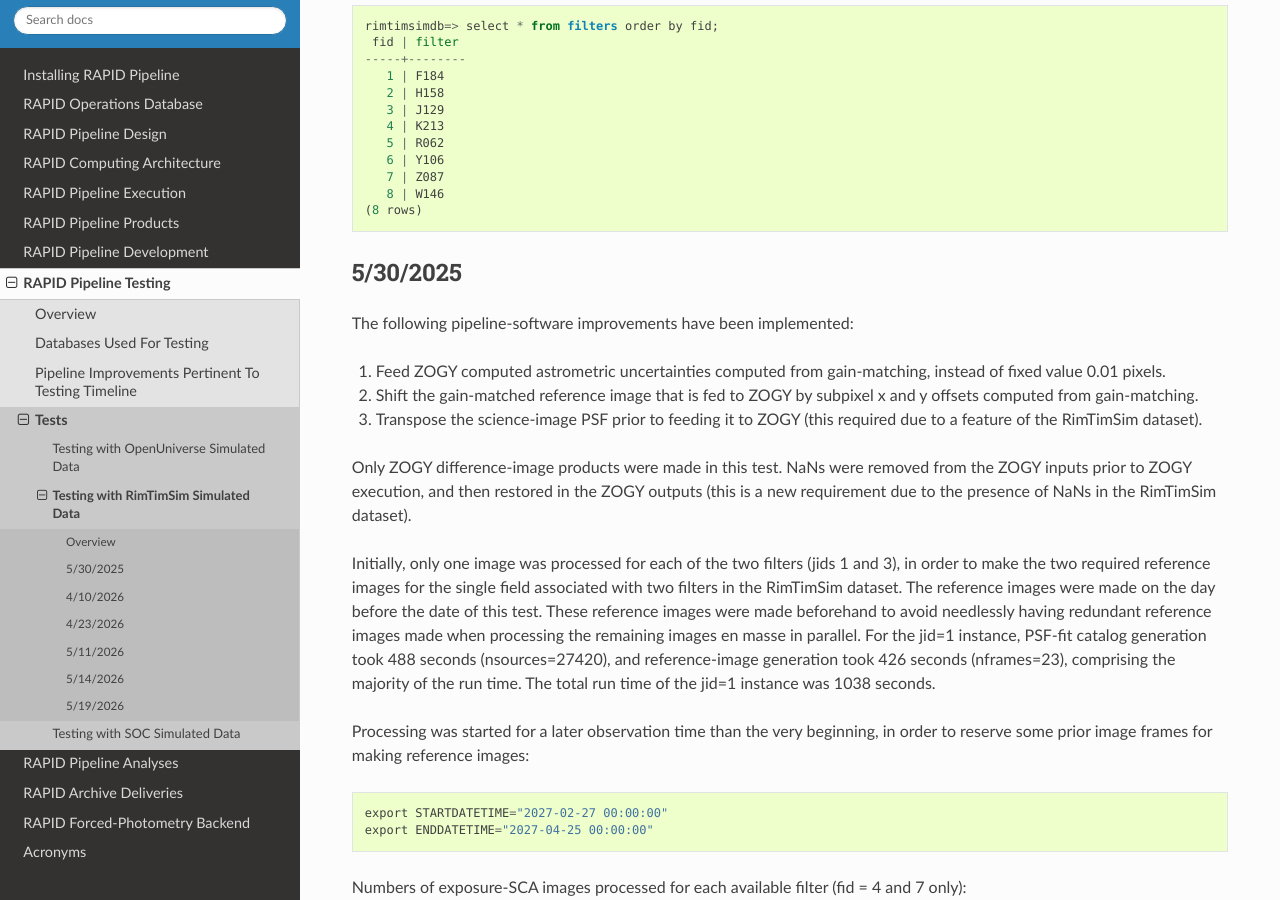
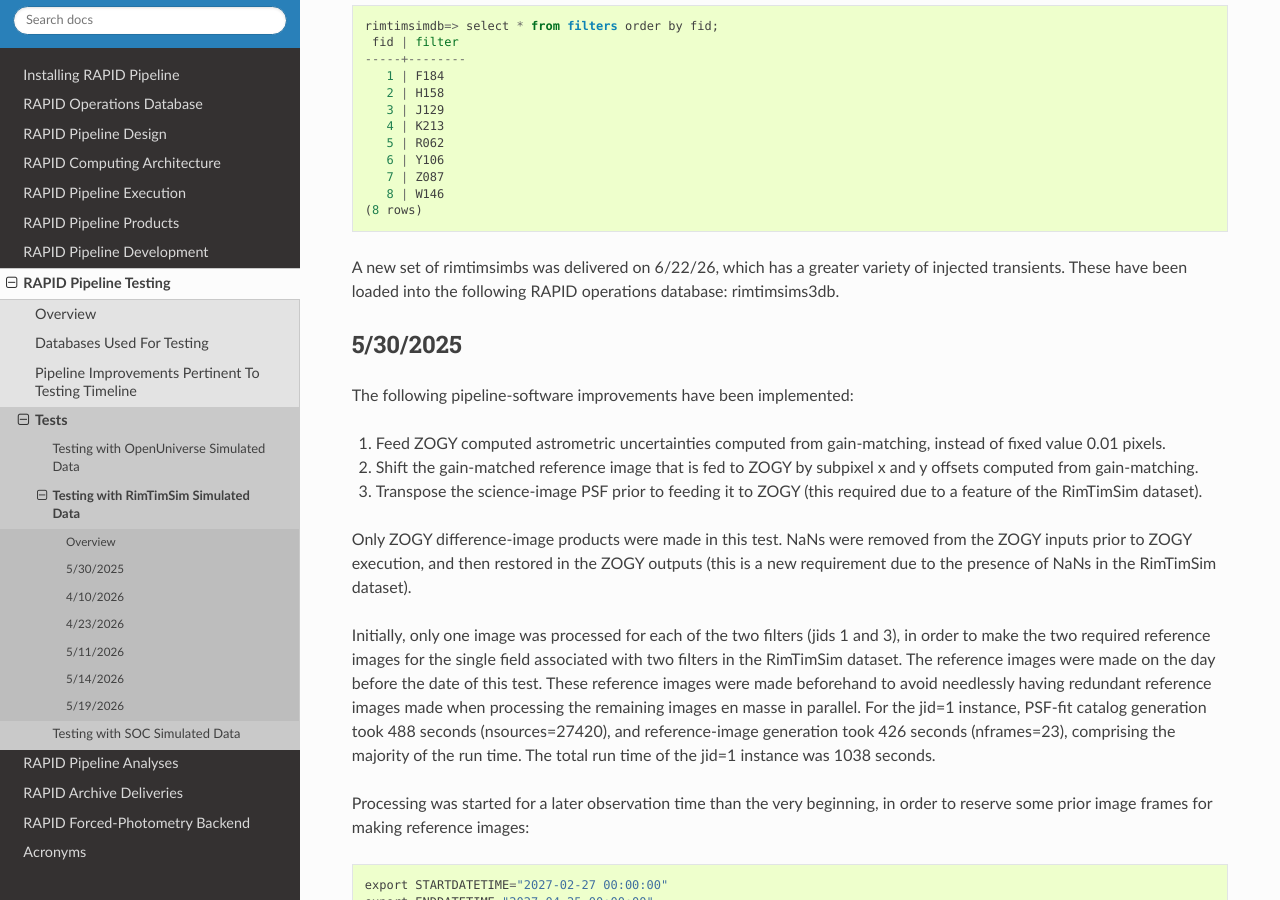
Before and after one commit to Caltech-IPAC/rapid, a Sphinx documentation site: the page built from docs/source/dev/rimtimsim_tests.rst, in a window 1280 px wide and 900 px high, scrolled down 966 px. Built offline with Sphinx 7.4.7 and the Read the Docs theme 3.1.0, drawn with Linux system fonts in a browser that asks for light colours; the version number could not be read and is left out.

Commit message:
Added information about 6/22/26 set of new rimtimsims and new rimtimsims3db database instance.

```diff
--- a/docs/source/dev/rimtimsim_tests.rst
+++ b/docs/source/dev/rimtimsim_tests.rst
@@ -52,6 +52,9 @@ Look-up table all of the filter IDs versus Roman Space Telescope filter names in
        7 | Z087
        8 | W146
     (8 rows)
+
+A new set of rimtimsimbs was delivered on 6/22/26, which has a greater variety of injected transients.
+These have been loaded into the following RAPID operations database: rimtimsims3db.
 
 
 5/30/2025
--- a/docs/source/dev/tests.rst
+++ b/docs/source/dev/tests.rst
@@ -26,6 +26,7 @@ RimTimSim              rimtimsimdb              Observation range of reference i
 OpenUniverse           fakesourcesdb            For fake-source injection (copy of specialdb)
 RimTimSim              rimtimsims2db            For fake-source injection (emptied copy of fakesourcesdb)
 SOC GBTDS Sims         socsimsdb                For fake-source injection (emptied copy of rimtimsims2db)
+RimTimSim              rimtimsims3db            New sims delivered on 6/22/26 (emptied copy of socsimsdb)
 ===============      ===================      =====================================================================
 
 
```
